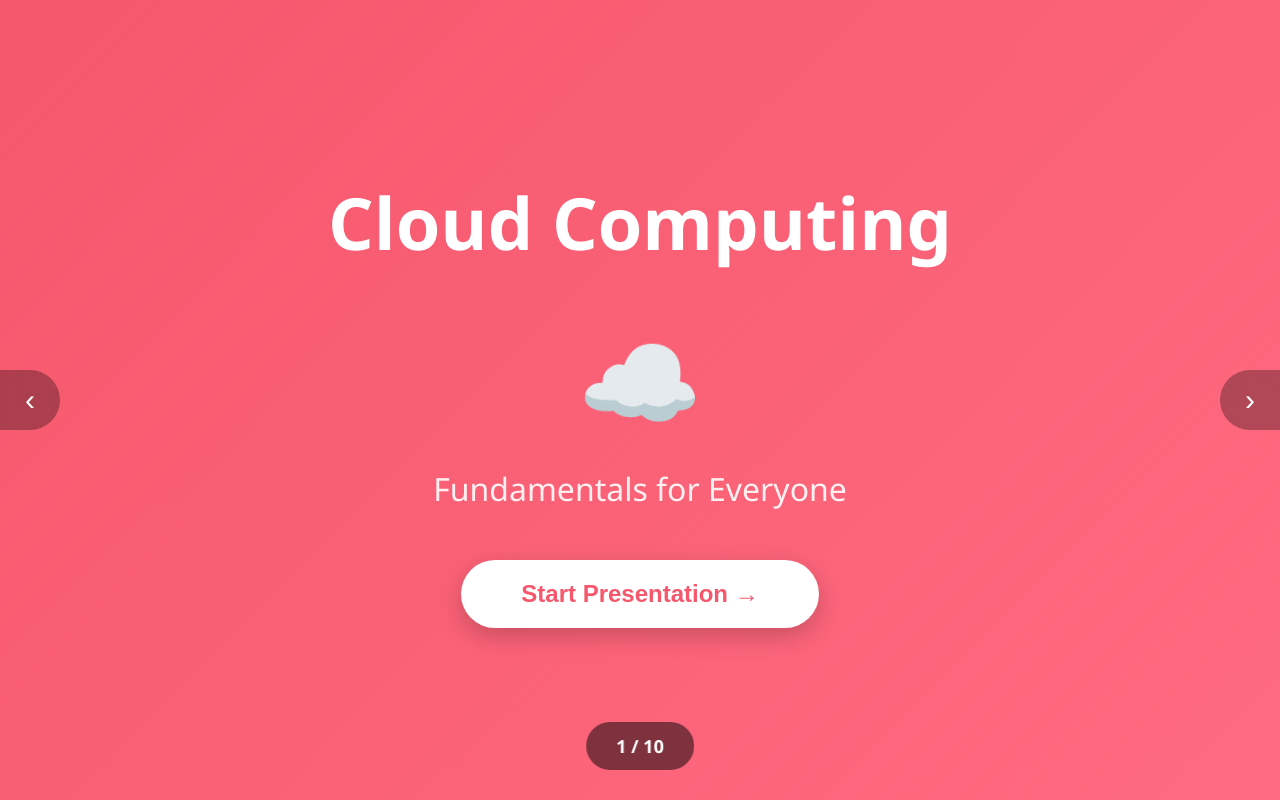
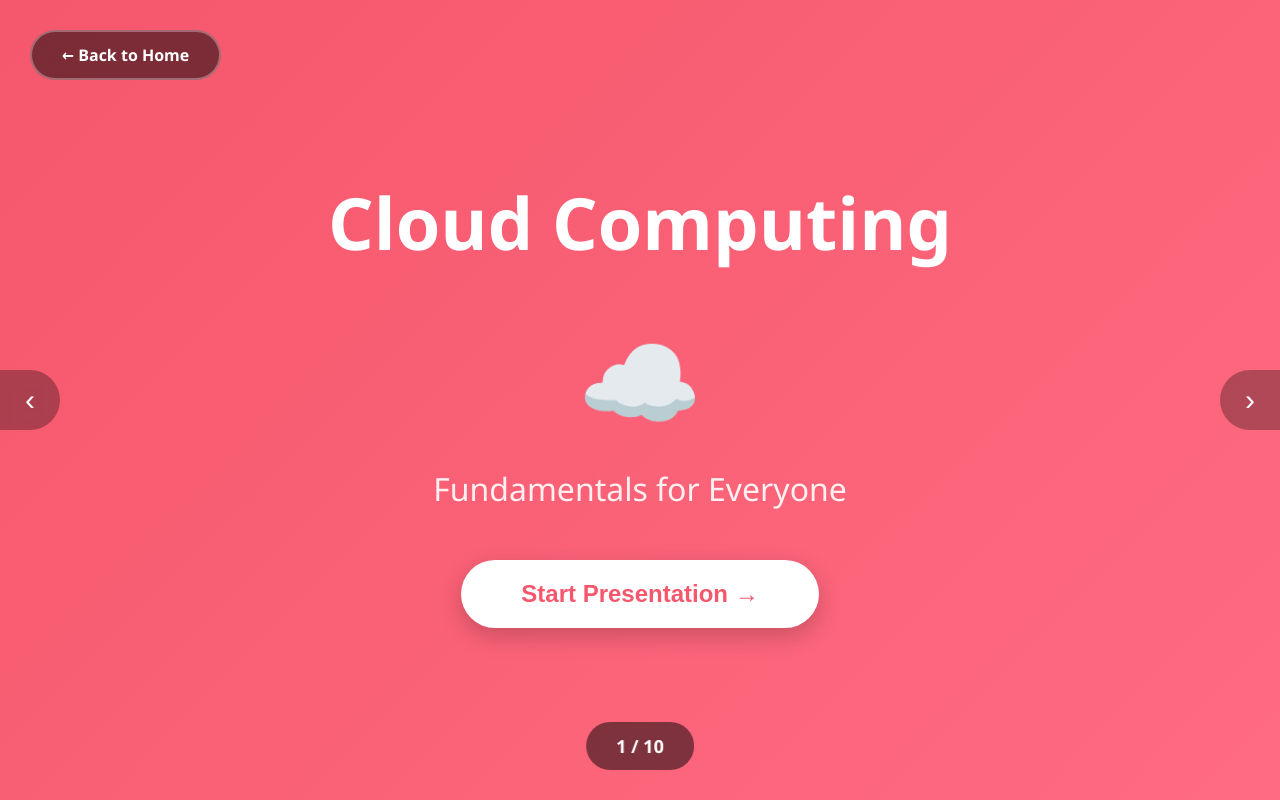
Before and after one commit to sathwik-hpe/hol-poc-please-delete, a plain HTML site: page presentations/cloud-computing-fundamentals.html in a window 1280 px wide. Shown: the top 800 px of the page. Drawn offline with Linux system fonts and the light colour scheme.

Commit message:
Add Back to Home button to all presentations
Added navigation features:
- 'Back to Home' button in top-left corner
- Allows easy exit from presentations to main page
- Styled with semi-transparent background and hover effect
- Consistent across all 3 presentations

Users can now easily navigate between presentations without browser back button.

```diff
--- a/presentations/cloud-computing-fundamentals.html
+++ b/presentations/cloud-computing-fundamentals.html
@@ -281,6 +281,33 @@
             backdrop-filter: blur(10px);
             z-index: 1000;
         }
+
+        .home-btn {
+            position: fixed;
+            top: 30px;
+            left: 30px;
+            padding: 12px 30px;
+            background: rgba(0,0,0,0.5);
+            color: white;
+            border: 2px solid rgba(255,255,255,0.3);
+            border-radius: 25px;
+            font-size: 16px;
+            font-weight: 600;
+            cursor: pointer;
+            backdrop-filter: blur(10px);
+            z-index: 1000;
+            transition: all 0.3s ease;
+            text-decoration: none;
+            display: flex;
+            align-items: center;
+            gap: 8px;
+        }
+
+        .home-btn:hover {
+            background: rgba(0,0,0,0.7);
+            border-color: rgba(255,255,255,0.6);
+            transform: scale(1.05);
+        }
     </style>
 </head>
 <body>
@@ -493,6 +520,7 @@
     <div class="slide-counter">
         <span id="currentSlide">1</span> / <span id="totalSlides">10</span>
     </div>
+    <a href="../index.html" class="home-btn">← Back to Home</a>
 
     <script>
         function startPresentation() {
```
Also changed, not shown: presentations/greenlake-intro.html (+28 -0 lines), presentations/kubernetes-explained.html (+28 -0 lines).
